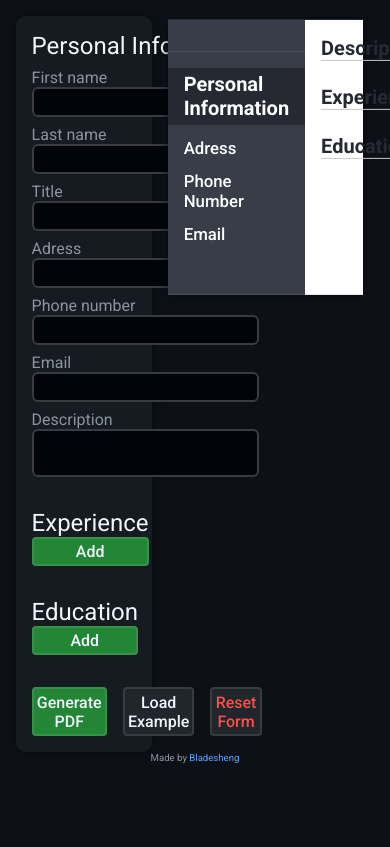
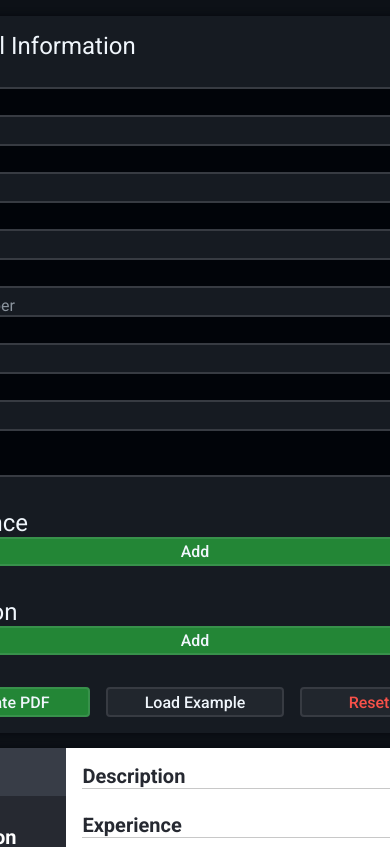
Before and after one commit to Bladesheng/cv-project, a React app: page / in a window 390 px wide. Shown: the top 847 px of the page. Built offline with nearby package versions, Linux system fonts and the light colour scheme.

Commit message:
Fix layout on smaller monitors or when dev tools are open

```diff
--- a/src/styles/style.scss
+++ b/src/styles/style.scss
@@ -294,6 +294,23 @@ footer {
   }
 }
 
+@media screen and (max-width: 1200px) {
+  .app {
+    align-items: center;
+  }
+
+  main {
+    grid-template-columns: 600px;
+    $cv-width: 600px;
+
+    .cvOutput {
+      height: calc($cv-width * 1.4142); // same as A4 aspect ratio
+
+      position: static;
+    }
+  }
+}
+
 @media print {
   @page {
     margin: 0; // remove date, page number, document title and url from print
```
Also changed, not shown: 1 other file (tests, documents, lock files or other folders).
